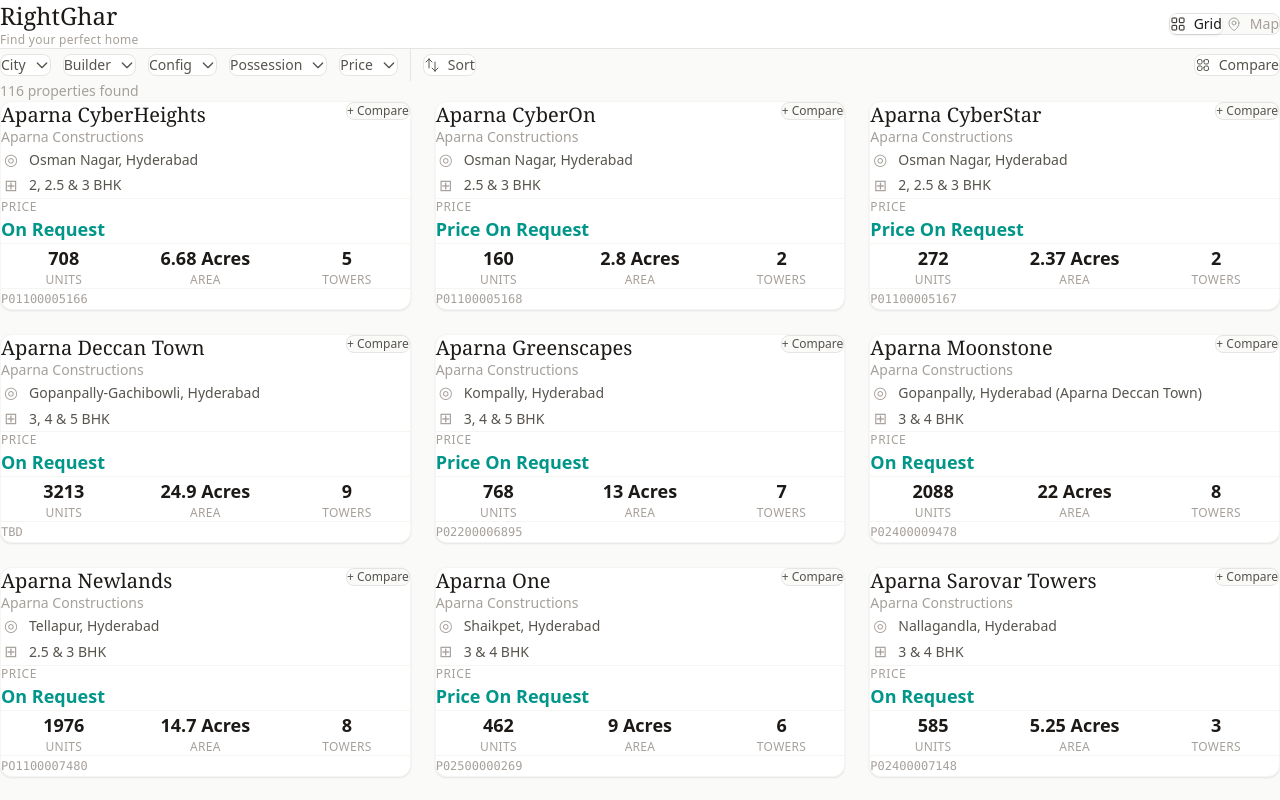
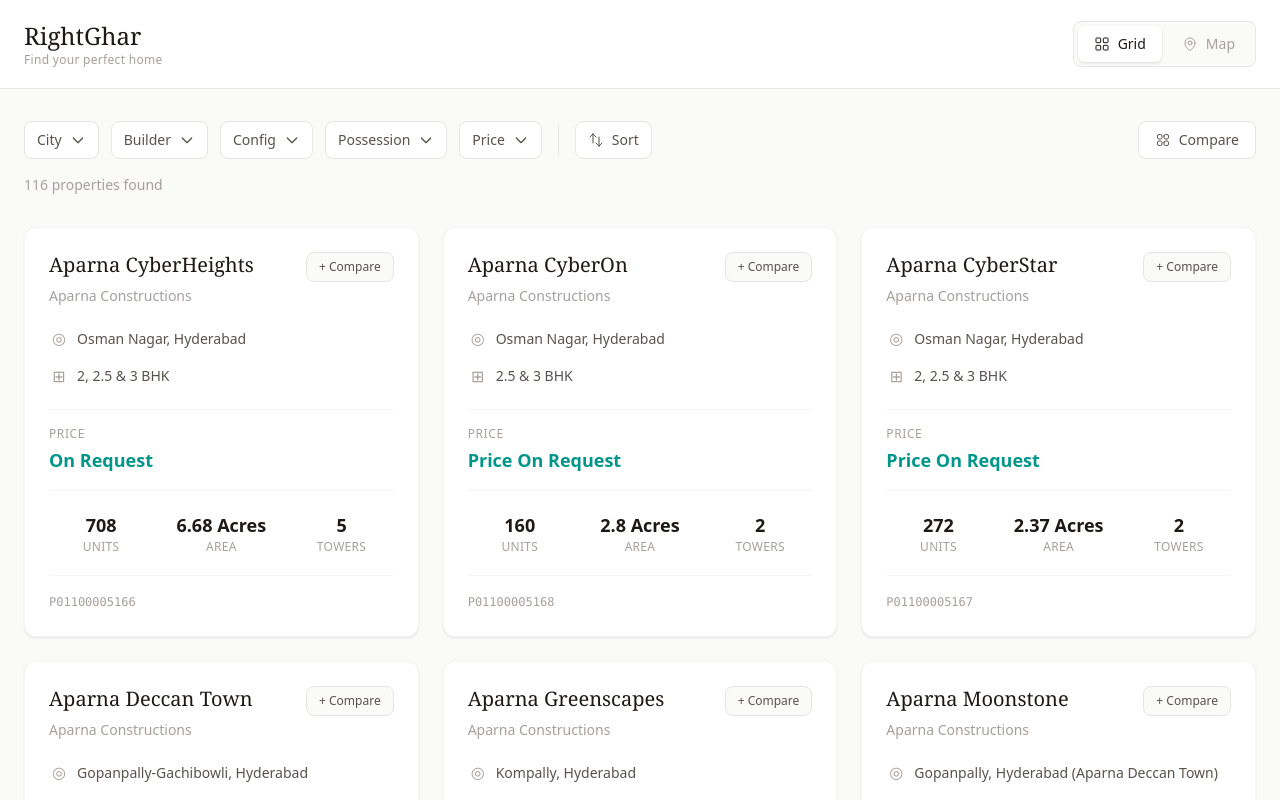
Before and after one commit to RaiAnand10/RightGhar, a React (Vite) app in the folder frontend/: page / in a window 1280 px wide. Shown: the top 800 px of the page. Built offline with nearby package versions, Linux system fonts and the light colour scheme.

Commit message:
fixing styling issue

```diff
--- a/frontend/src/index.css
+++ b/frontend/src/index.css
@@ -24,10 +24,10 @@
   font-family: 'DM Serif Display', Georgia, serif;
 }
 
-/* Base styles */
-* {
-  margin: 0;
-  padding: 0;
+/* Base styles - Note: Tailwind v4 handles resets, avoid overriding utilities */
+*,
+*::before,
+*::after {
   box-sizing: border-box;
 }
 
```
